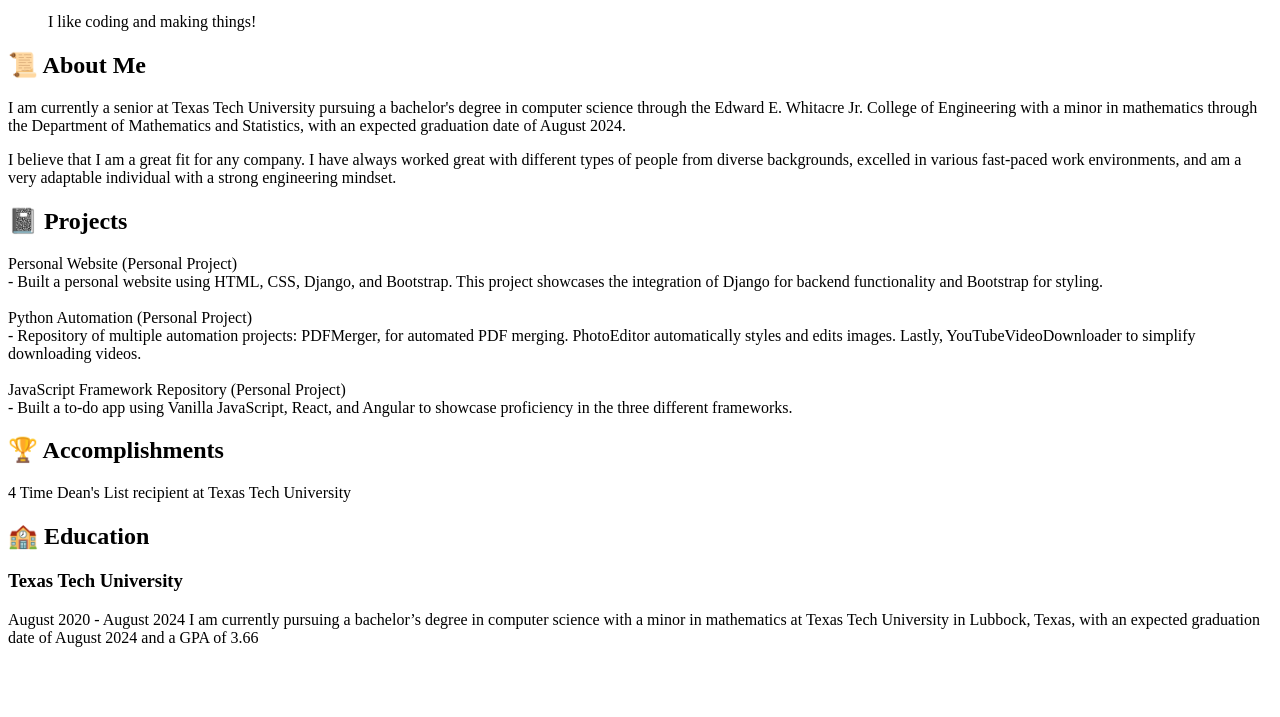
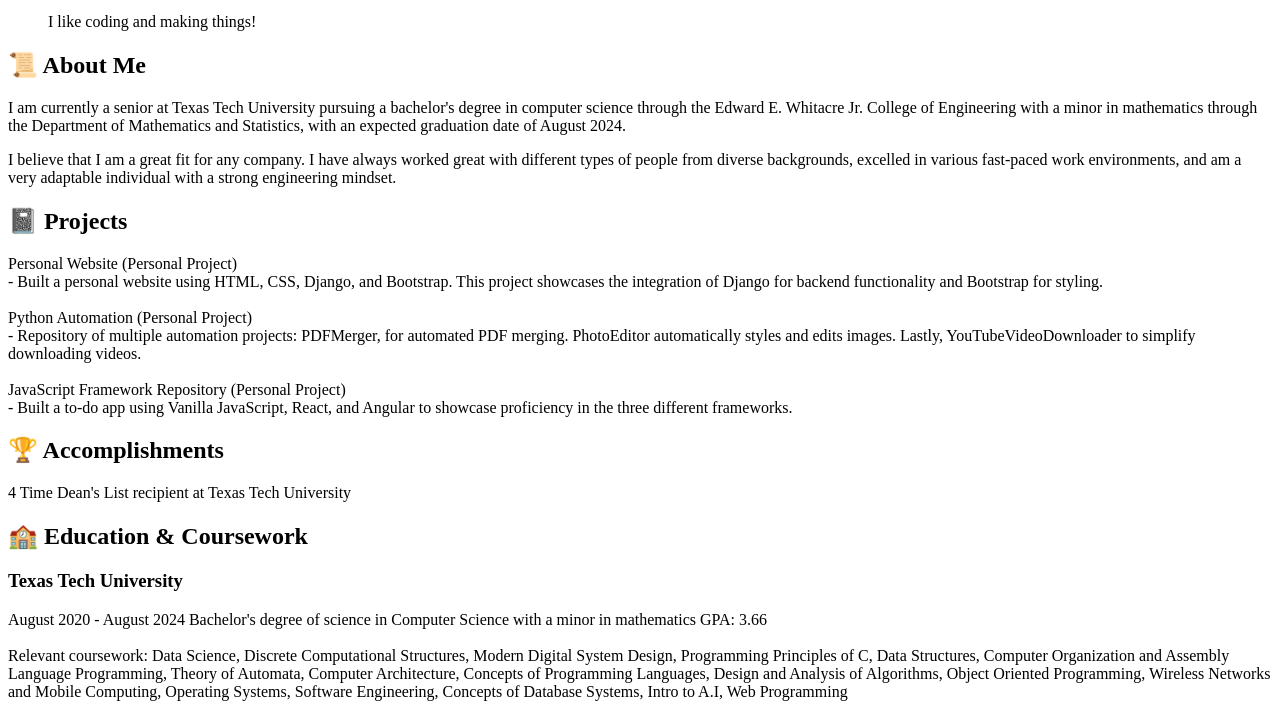
Before and after one commit to EastonArcher/JavaScript-Three.js-Website, a plain HTML site: page index.html in a window 1280 px wide. Shown: the part 264-981 px from the top of the page. Before the commit the page ends 927 px from the top, so only its background shows below. Drawn offline with Linux system fonts and the light colour scheme.

Commit message:
Update index.html

```diff
--- a/index.html
+++ b/index.html
@@ -72,13 +72,21 @@
       </section>
 
       <section class="left">
-        <h2>🏫 Education</h2>
+        <h2>🏫 Education & Coursework</h2>
 
         <h3>Texas Tech University</h3>
         <p>
           August 2020 - August 2024
-          I am currently pursuing a bachelor’s degree in computer science with a minor in mathematics at
-          Texas Tech University in Lubbock, Texas, with an expected graduation date of August 2024 and a GPA of 3.66
+          Bachelor's degree of science in Computer Science with a minor in mathematics
+          GPA: 3.66
+          <br>
+          <br>
+          Relevant coursework:  Data Science, Discrete Computational Structures, Modern Digital System
+          Design, Programming Principles of C, Data Structures, Computer Organization and Assembly Language
+          Programming, Theory of Automata, Computer Architecture, Concepts of Programming Languages,
+          Design and Analysis of Algorithms, Object Oriented Programming, Wireless Networks and Mobile
+          Computing, Operating Systems, Software Engineering, Concepts of Database Systems, Intro to A.I, Web
+          Programming
         </p>
       </section>
 
```
